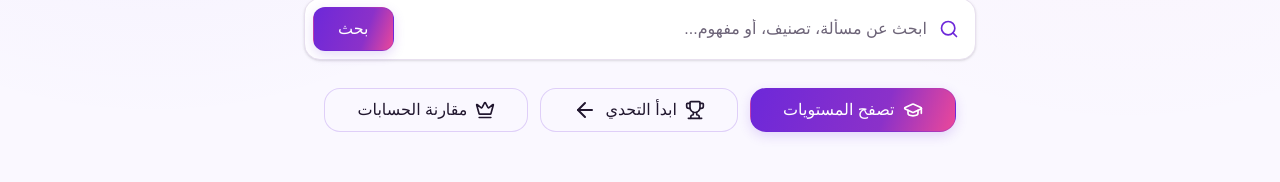
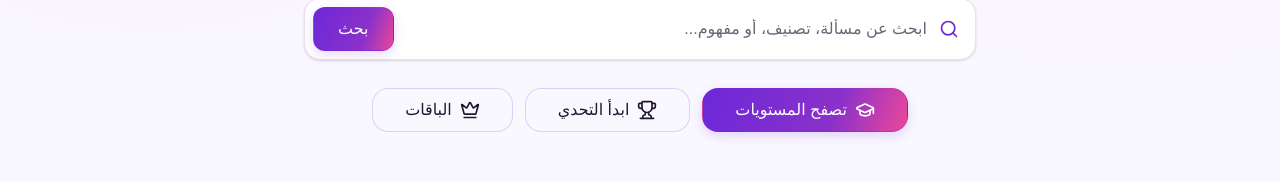
Before and after one commit to MahmoudWebApp/MathWorldFrontend, a Next.js app: page /ar in a window 1280 px wide. Shown: the part 492-674 px from the top of the page. Built offline with nearby package versions, Linux system fonts and the light colour scheme; no server answers; a web font is replaced by a local one.

Commit message:
fix(public): clarify public plans and stage navigation

```diff
--- a/src/components/home/HeroSection.tsx
+++ b/src/components/home/HeroSection.tsx
@@ -83,13 +83,12 @@ export function HeroSection() {
             <Link href={isAuthenticated ? "/problems" : "/login"}>
               {isAuthenticated ? <BookOpen aria-hidden="true" className="h-5 w-5" /> : <Trophy aria-hidden="true" className="h-5 w-5" />}
               {t("hero.startChallenge")}
-              <DirectionalArrow direction="forward" />
             </Link>
           </Button>
           <Button asChild variant="outline" size="lg" className="w-full gap-2 rounded-2xl sm:w-auto">
             <Link href="/premium">
               <Crown aria-hidden="true" className="h-5 w-5" />
-              {isArabic ? "مقارنة الحسابات" : "Compare plans"}
+              {isArabic ? "الباقات" : "Plans"}
             </Link>
           </Button>
         </div>
```
